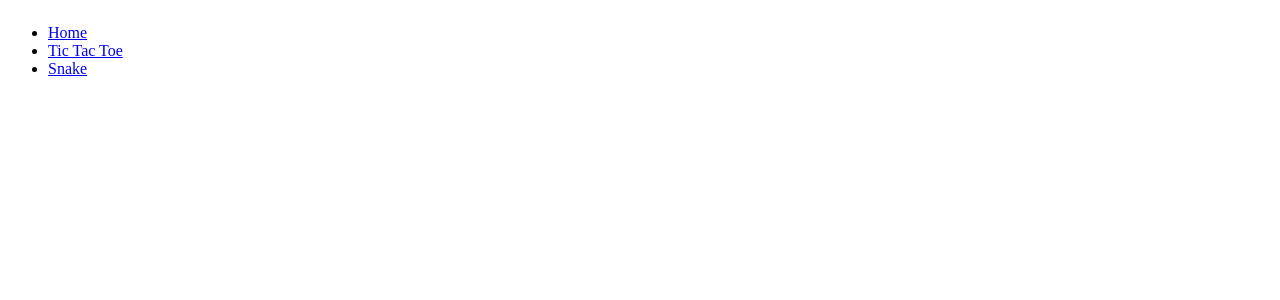
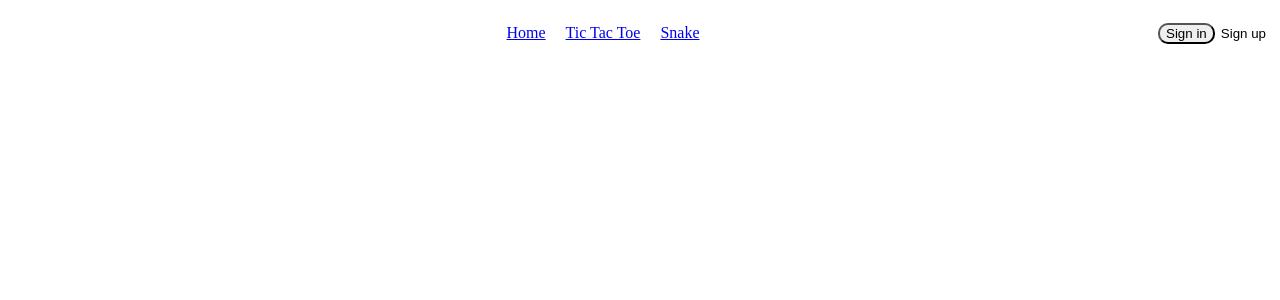
Before and after one commit to FacuM87/tic-tac-toe, a React (Vite) app in the folder frontend/: page / in a window 1280 px wide. Shown: the top 300 px of the page. Built offline with nearby package versions, Linux system fonts and the light colour scheme.

Commit message:
mejoras en nav y ruteo

```diff
--- a/frontend/src/App.jsx
+++ /dev/null
@@ -1,14 +0,0 @@
-import './App.css'
-import Nav from './components/nav/Nav'
-
-function App() {
-
-  return (
-    <header>
-      <Nav/>
-    </header>
-  )
-
-}
-
-export default App
--- a/frontend/src/App.css
+++ b/frontend/src/Home.css
@@ -3,8 +3,3 @@
   padding: 0;
   margin: 0;
 }
-
-.nav{
-  display: flex;
-  text-decoration: none;
-}
--- /dev/null
+++ b/frontend/src/Home.jsx
@@ -0,0 +1,13 @@
+import './Home.css'
+
+function Home() {
+
+  return (
+    <>
+    </>
+
+  )
+
+}
+
+export default Home
--- /dev/null
+++ b/frontend/src/components/SignIn-SignUp/SignIn/SignIn.css
@@ -0,0 +1,6 @@
+.signInModal{
+    min-height: 100vh;
+    min-width: 100vw;
+    background-color: darkgray;
+    z-index: 20;
+}
--- /dev/null
+++ b/frontend/src/components/SignIn-SignUp/SignIn/SignIn.jsx
@@ -0,0 +1,12 @@
+import React from 'react'
+import "./SignIn.css"
+
+const SignIn = () => {
+  return (
+    <div className='signInModal'>
+        SignIn
+    </div>
+  )
+}
+
+export default SignIn
--- a/frontend/src/components/nav/Nav.css
+++ b/frontend/src/components/nav/Nav.css
@@ -0,0 +1,31 @@
+
+.nav{
+    display: flex;
+    align-items: center;
+    justify-content: space-between;
+    min-width: 100%;
+    margin-bottom: 10px;
+}
+
+.nav ul{
+    display: flex;
+    text-decoration: none;
+    list-style: none;
+    gap: 20px;
+}
+
+.signUpBtn{
+    background-color: transparent;
+    border: none;
+    cursor: pointer;
+}
+
+.signInBtn{
+    cursor: pointer;
+    border-radius: 10px;
+    transition: all ease-in-out 200ms;
+}
+
+.signInBtn:hover{
+    background-color: lightgrey;
+}
--- a/frontend/src/components/nav/Nav.jsx
+++ b/frontend/src/components/nav/Nav.jsx
@@ -1,15 +1,28 @@
-import React from 'react'
+import React, { useState } from 'react'
 import { NavLink } from 'react-router'
+import "./Nav.css"
+import SignIn from '../SignIn-SignUp/SignIn/SignIn'
 
 const Nav = () => {
+    const [signInModal, setSignInModal] = useState(false)
+    const handleSubmit = () => {}
+
     return (
+        <>
         <nav className='nav'>
+            <img src="" alt="" />
             <ul>
                 <li><NavLink to="/"> Home </NavLink></li>
                 <li><NavLink to="/tictactoe"> Tic Tac Toe </NavLink></li>
                 <li><NavLink to="/snake"> Snake </NavLink></li>
             </ul>
+            <div className='login-register-section'>
+                <button className='signInBtn' onClick={()=>{setSignInModal(!signInModal)}}>Sign in</button>
+                <button className='signUpBtn'>Sign up</button>
+            </div>
         </nav>
+        {signInModal && <SignIn/>}
+        </>
     )
 }
 
--- a/frontend/src/main.jsx
+++ b/frontend/src/main.jsx
@@ -1,16 +1,18 @@
 import { StrictMode } from 'react'
 import { createRoot } from 'react-dom/client'
 import { BrowserRouter, Route, Routes } from "react-router"
-import App from './App.jsx'
 import TicTacToe from './components/games/tic-tac-toe/TicTacToe.jsx'
 import Snake from './components/games/snake/Snake.jsx'
+import Nav from './components/nav/Nav.jsx'
+import Home from './Home.jsx'
 
 
 createRoot(document.getElementById('root')).render(
   <StrictMode>
     <BrowserRouter>
+      <Nav/>
       <Routes>
-        <Route path='/' element={<App />} />
+        <Route path='/' element={<Home />} />
         <Route path='/tictactoe' element={<TicTacToe />} />
         <Route path='/snake' element={<Snake />} />
       </Routes>
```
Also changed, not shown: frontend/src/components/SignIn-SignUp/SignUp/SignUp.jsx (added, +10 -0 lines), frontend/src/components/SignIn-SignUp/SignUp/SignUp.css (added).
